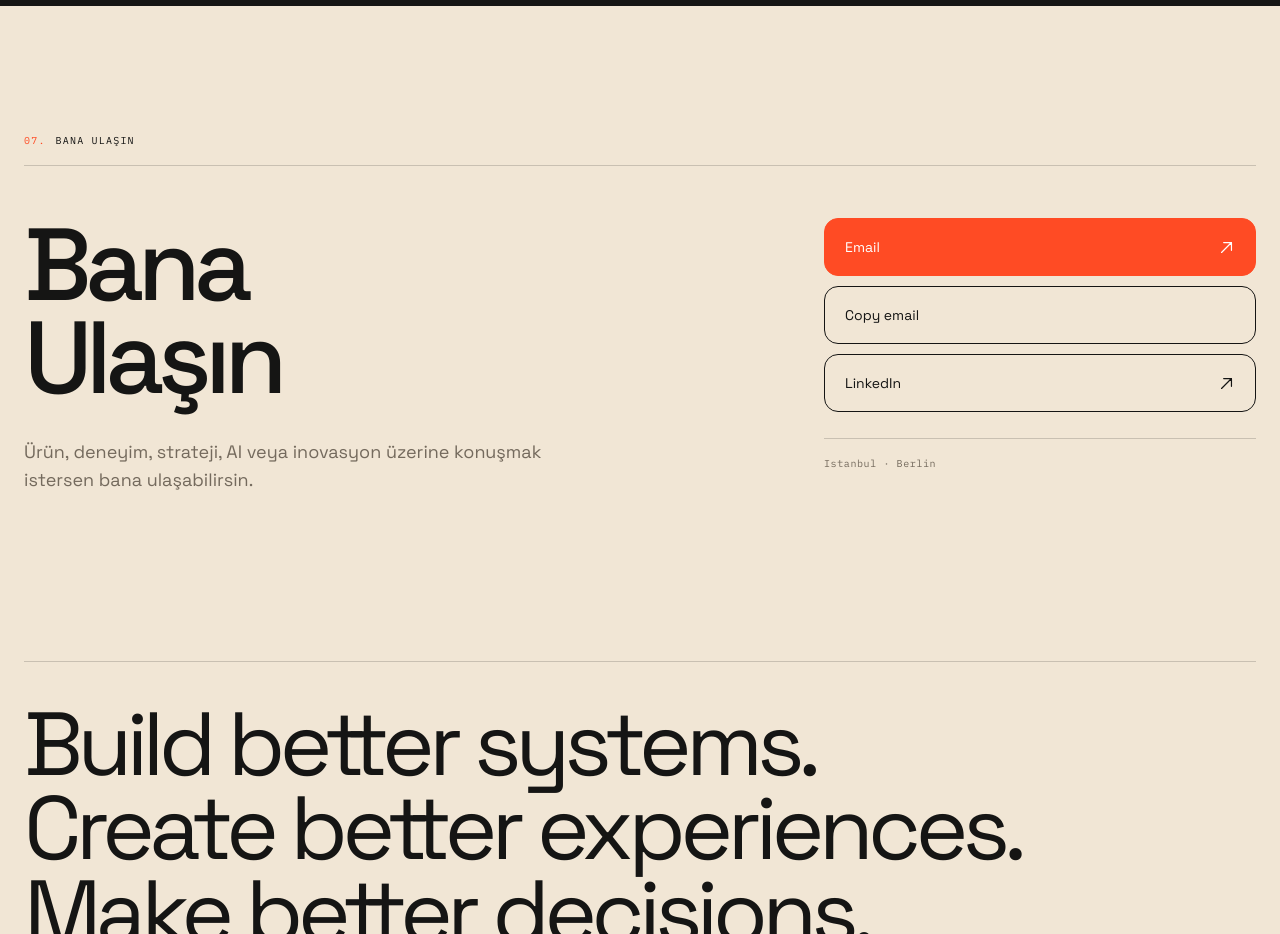
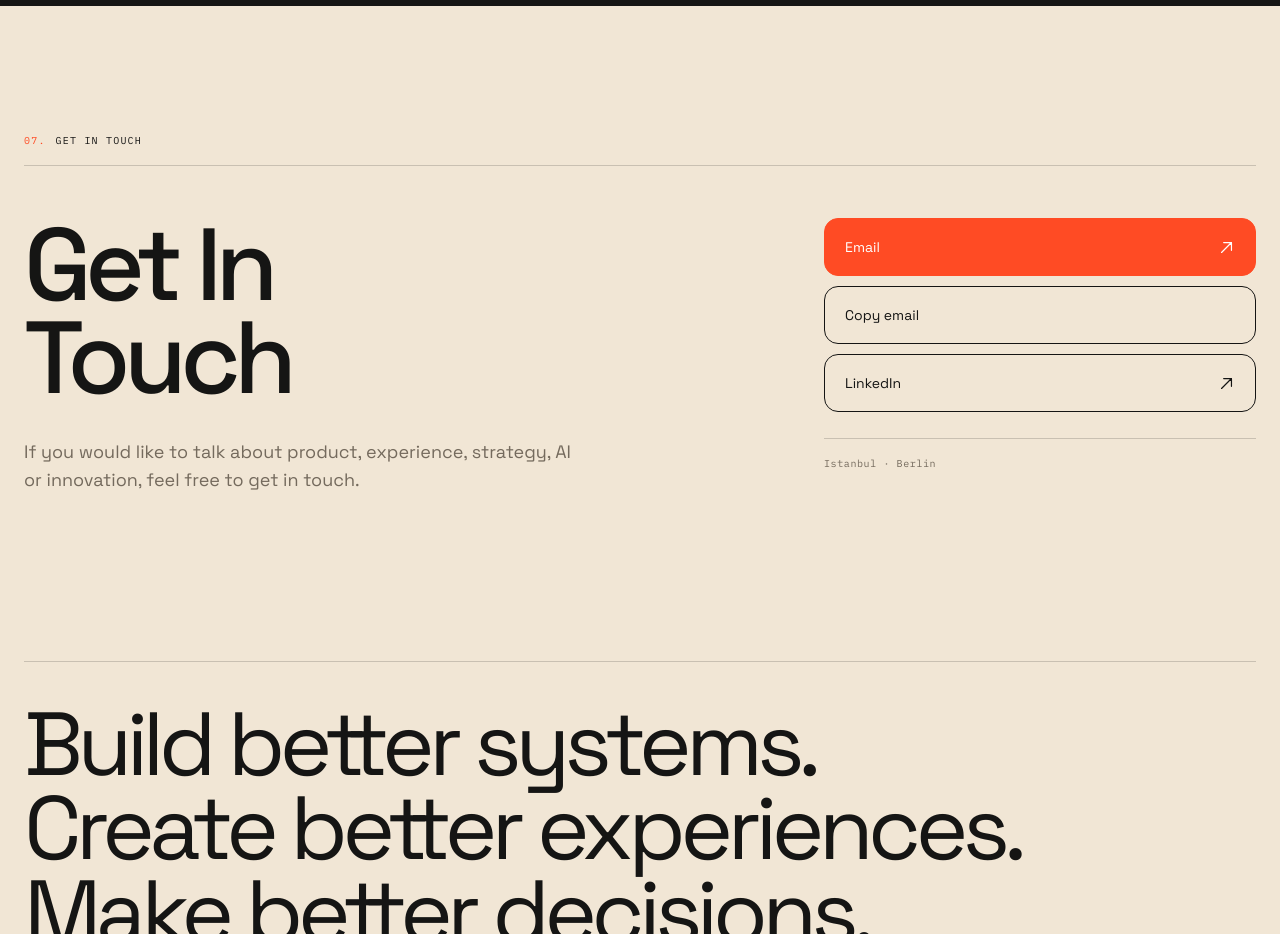
Before and after one commit to levkopuz/leventkopuz, a Next.js app: page / in a window 1280 px wide. Shown: the part 8780-9714 px from the top of the page. Built offline with nearby package versions, Linux system fonts and the light colour scheme.

Commit message:
Translate remaining interface copy to English

```diff
--- a/components/Portfolio.tsx
+++ b/components/Portfolio.tsx
@@ -737,11 +737,11 @@ export default function Portfolio() {
 
       <section className="section contact-section" id="contact">
         <div className="section-shell">
-          <div className="section-kicker"><span>07.</span> BANA ULAŞIN</div>
+          <div className="section-kicker"><span>07.</span> GET IN TOUCH</div>
           <div className="contact-grid">
             <div className="reveal">
-              <h2>Bana<br />Ulaşın</h2>
-              <p>Ürün, deneyim, strateji, AI veya inovasyon üzerine konuşmak istersen bana ulaşabilirsin.</p>
+              <h2>Get In<br />Touch</h2>
+              <p>If you would like to talk about product, experience, strategy, AI or innovation, feel free to get in touch.</p>
             </div>
 
             <div className="contact-actions reveal">
```
